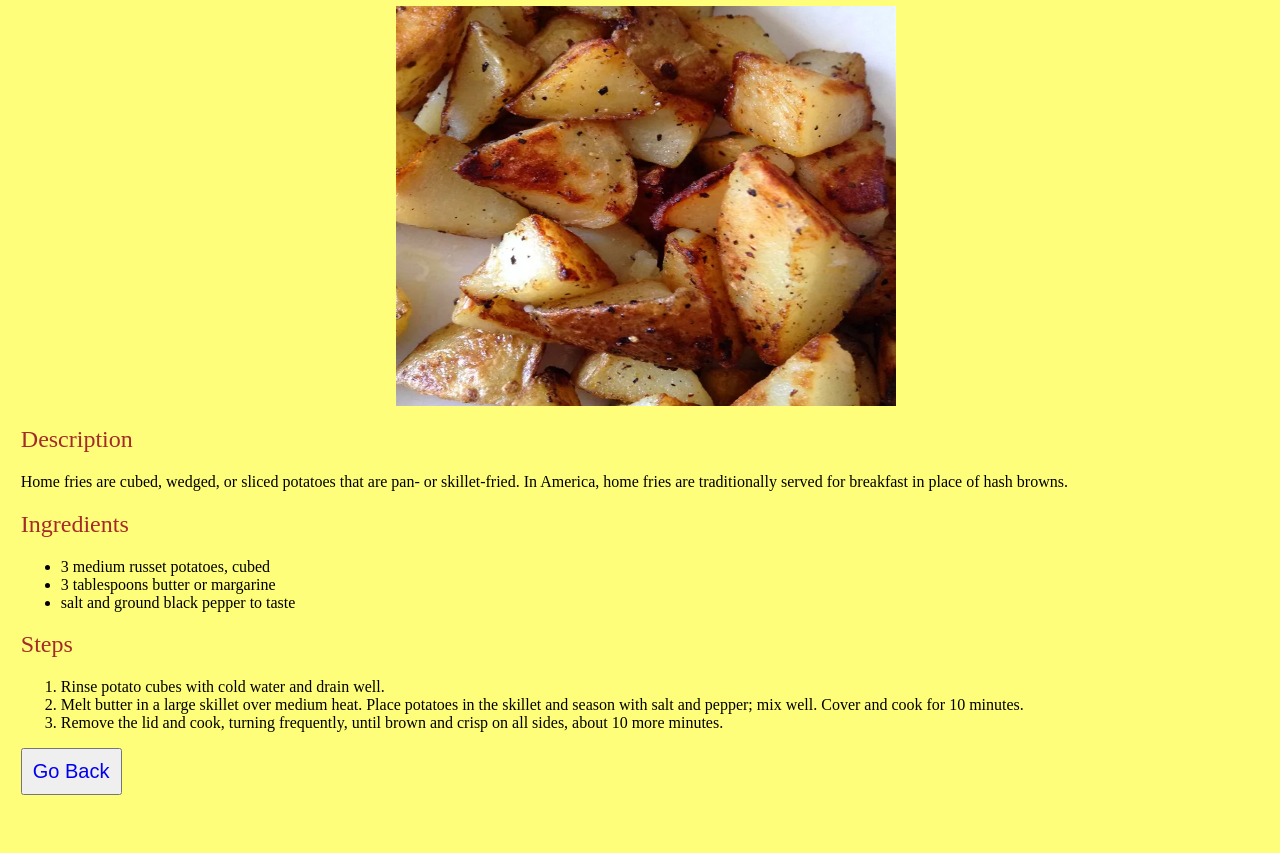
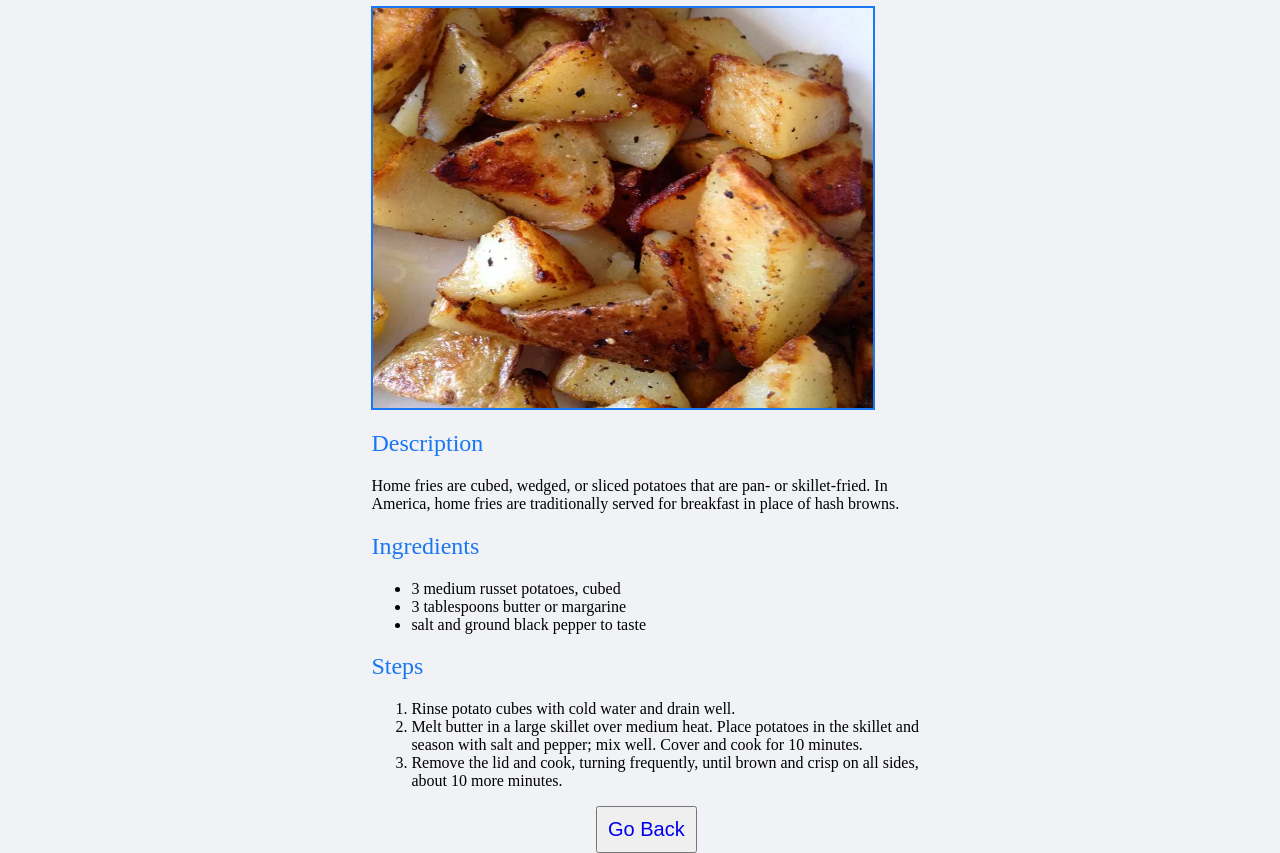
Before and after one commit to samirkhadka998/odin-recipes, a plain HTML site: page recipes/homeFries.html in a window 1280 px wide. Shown: the part 74-927 px from the top of the page. Before the commit the page ends 877 px from the top, so only its background shows below. Drawn offline with Linux system fonts and the light colour scheme.

Commit message:
Change style , background color , alignment of button
To change design as per learning box modal , margin , padding

```diff
--- a/style.css
+++ b/style.css
@@ -1,11 +1,13 @@
 body {
+    margin: 0 auto;
+    width: 550px;
     font-family: 'Times New Roman', Times, serif;
-    background-color: #fffe7a;
+    background-color: #f0f2f5;
     padding-left: 1%;
 }
 
 h1,h2{
-    color: brown;
+    color: #1877f2;
 }
 
 h1{
@@ -17,7 +19,7 @@ img {
     display: block;
     width: 500px;
     height: 400px;
-    margin: 0 auto;
+    border: 2px solid #1877f2;
 }
 
 h2 {
@@ -32,6 +34,8 @@ li a{
 button {
     padding: 10px;
     font-size: 20px;
+    display: block;
+    margin: 0 auto;
 }
 
 button a{
```
